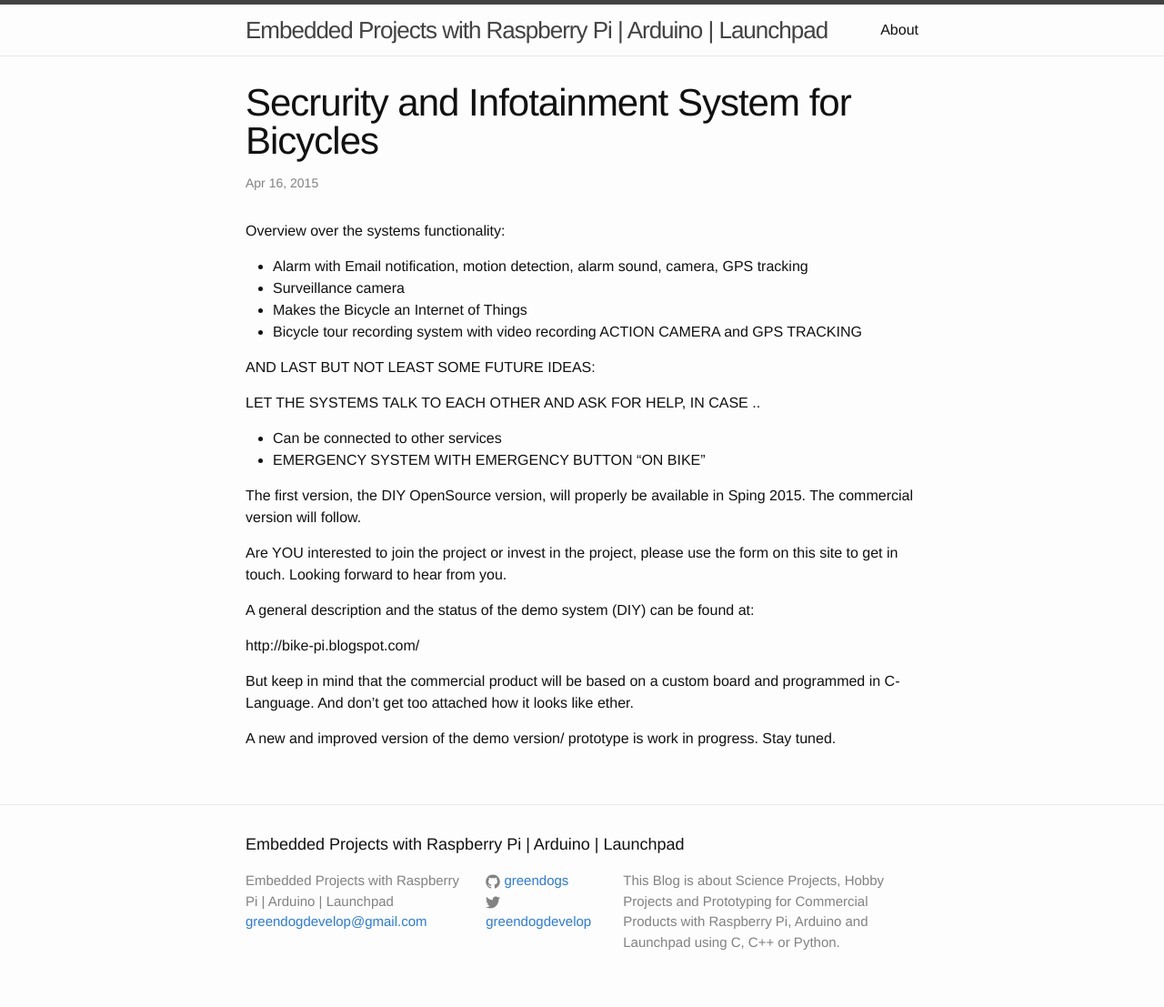
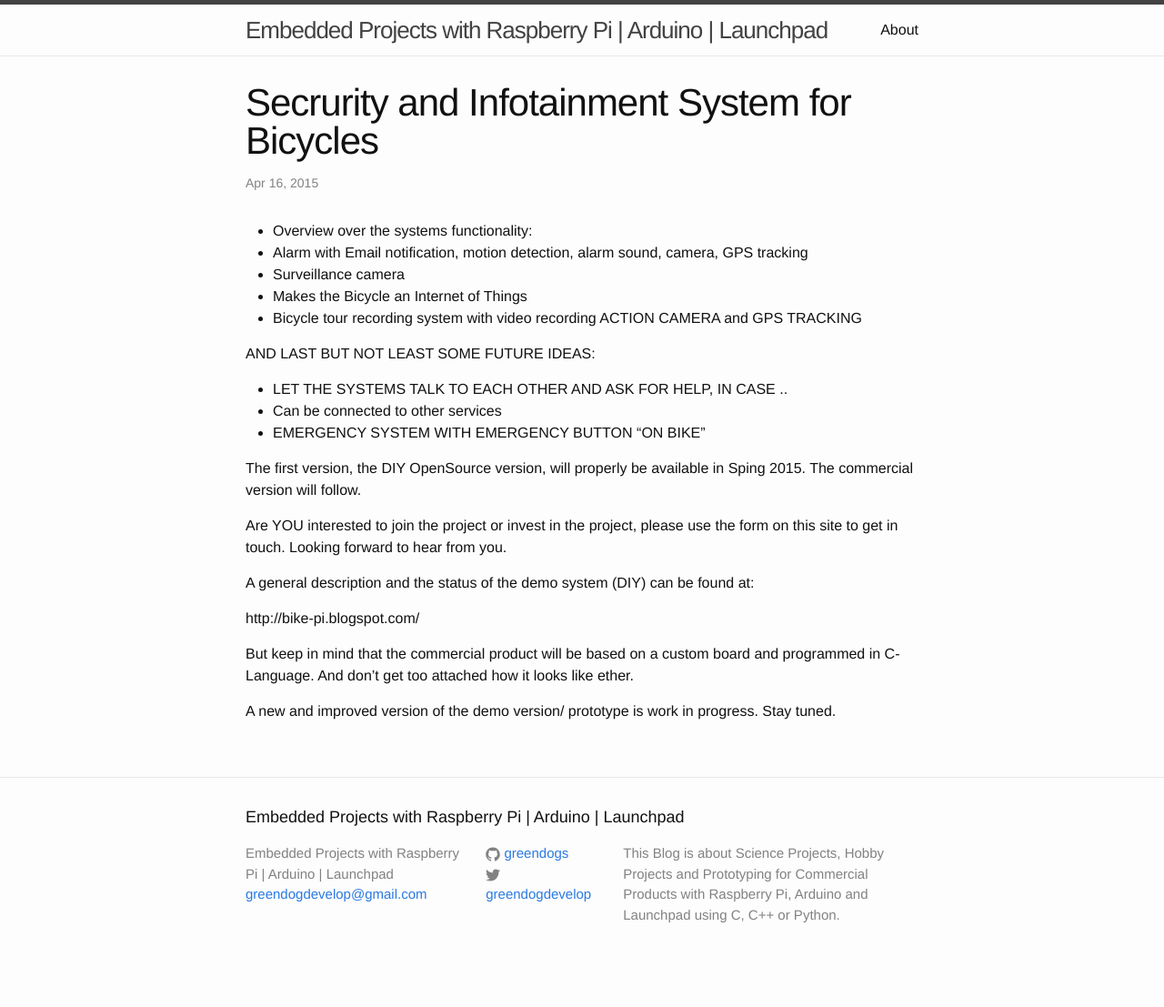
Before and after one commit to greendogs/embedded-projects, a Jekyll site: the page built from _posts/2015-04-16-welcome-to-jekyll.markdown, in a window 1280 px wide. Shown: the whole page at 91% size. Built offline with Jekyll 4.4.1, drawn with Linux system fonts in a browser that asks for light colours; Markdown is read by kramdown in place of the engine named in the settings; after the commit the page ends 1077 px from its top, so only the background shows below that.

Commit message:
Initial commit

```diff
--- a/_posts/2015-04-16-welcome-to-jekyll.markdown
+++ b/_posts/2015-04-16-welcome-to-jekyll.markdown
@@ -4,17 +4,17 @@ title:  "Secrurity and Infotainment System for Bicycles"
 date:   2015-04-16 17:13:37
 categories: bikepi prototype
 ---
-Overview over the systems functionality:
-* Alarm with Email notification, motion detection, alarm sound, camera, GPS tracking
-* Surveillance camera
-* Makes the Bicycle an Internet of Things
-* Bicycle tour recording system with video recording ACTION CAMERA and GPS TRACKING
+* Overview over the systems functionality:
+- Alarm with Email notification, motion detection, alarm sound, camera, GPS tracking
+- Surveillance camera
+- Makes the Bicycle an Internet of Things
+- Bicycle tour recording system with video recording ACTION CAMERA and GPS TRACKING
 
 AND LAST BUT NOT LEAST SOME FUTURE IDEAS:
 
-LET THE SYSTEMS TALK TO EACH OTHER AND ASK FOR HELP, IN CASE ..
-* Can be connected to other services
-* EMERGENCY SYSTEM WITH EMERGENCY BUTTON
+* LET THE SYSTEMS TALK TO EACH OTHER AND ASK FOR HELP, IN CASE ..
+- Can be connected to other services
+- EMERGENCY SYSTEM WITH EMERGENCY BUTTON
  "ON BIKE"
 
 The first version, the DIY OpenSource version, will properly be available in Sping 2015. The commercial version will follow.
```
Also changed, not shown: 1 other file.
